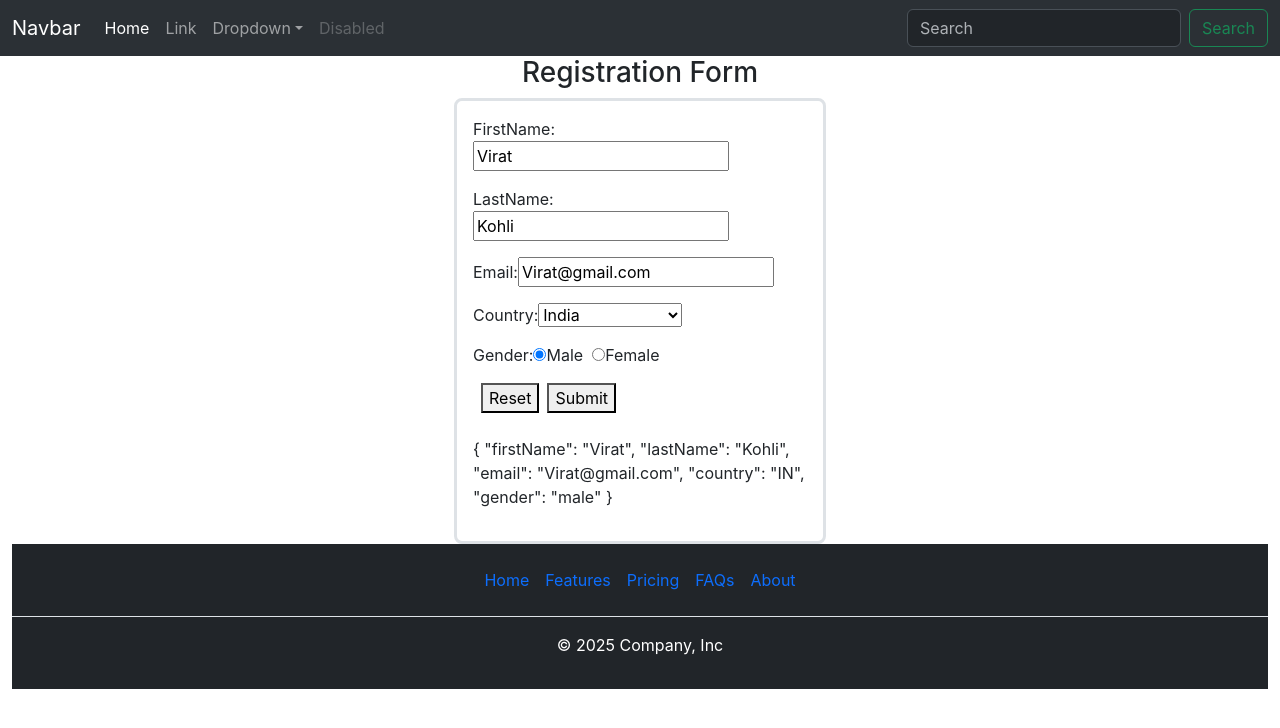
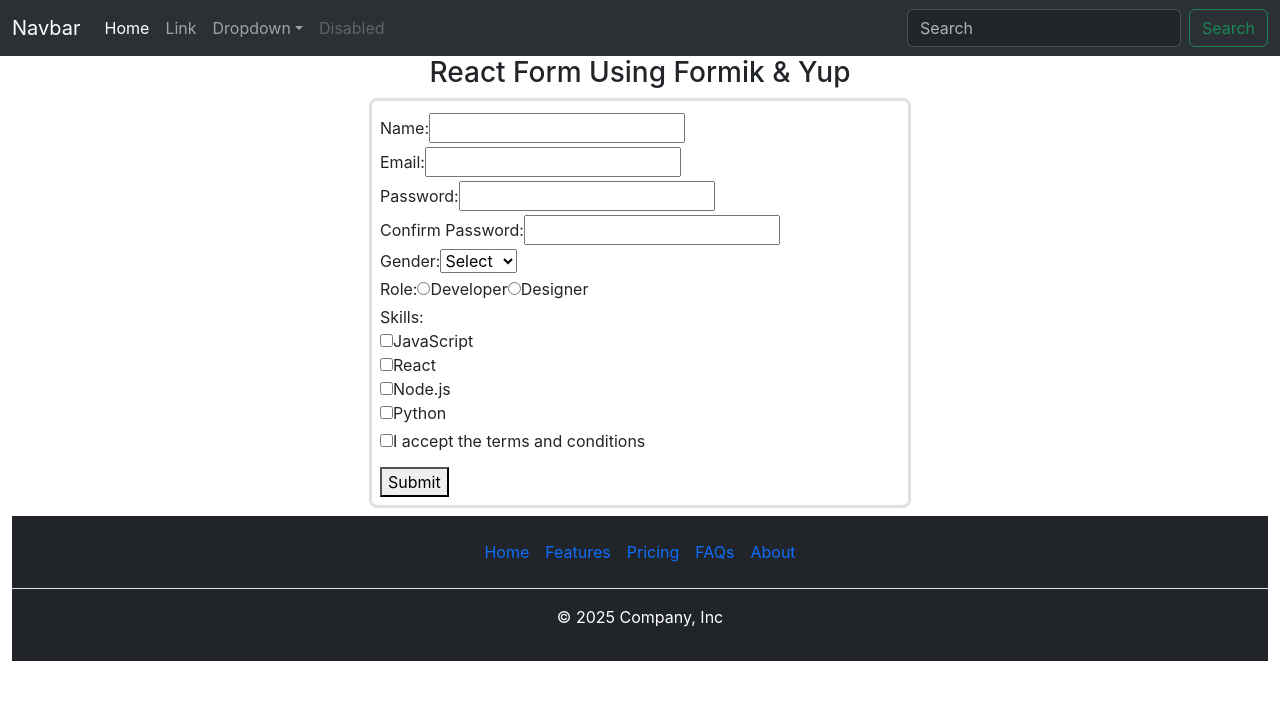
Before and after one commit to sanjaysamantra1/NareshIT_React_11_july_2026, a React (Create React App) app in the folder react_project_1/: page / in a window 1280 px wide. Shown: the top 728 px of the page. Built offline with nearby package versions, Linux system fonts and the light colour scheme.

Commit message:
formik & yup

```diff
--- a/react_project_1/package.json
+++ b/react_project_1/package.json
@@ -9,6 +9,7 @@
     "@testing-library/user-event": "^13.5.0",
     "awesome-snackbar": "^2.0.7",
     "axios": "^1.20.0",
+    "formik": "^2.4.9",
     "react": "^19.2.8",
     "react-dom": "^19.2.8",
     "react-icons": "^5.7.0",
@@ -17,7 +18,8 @@
     "react-paginate": "^8.3.0",
     "react-scripts": "5.0.1",
     "sweetalert2": "^11.26.25",
-    "web-vitals": "^2.1.4"
+    "web-vitals": "^2.1.4",
+    "yup": "^1.7.1"
   },
   "scripts": {
     "start": "react-scripts start",
--- a/react_project_1/src/components/body/Body.js
+++ b/react_project_1/src/components/body/Body.js
@@ -31,6 +31,7 @@ import UseMemo_Test from '../hooks/UseMemo_Test'
 import ProductSearch from '../hooks/ProductSearch'
 import Addition from '../form/Addition'
 import RegistrationForm from '../form/RegistrationForm'
+import SignUpForm from '../form/SignUpForm'
 
 export default function Body() {
   const [flag,setFlag] = useState(true);
@@ -69,7 +70,8 @@ export default function Body() {
       {/* <UseMemo_Test/> */}
       {/* <ProductSearch/> */}
       {/* <Addition/> */}
-      <RegistrationForm/>
+      {/* <RegistrationForm/> */}
+      <SignUpForm/>
     </div>
   )
 }
--- /dev/null
+++ b/react_project_1/src/components/form/SignUpForm.jsx
@@ -0,0 +1,122 @@
+import React, { useState } from 'react';
+import { Formik, Form, Field, ErrorMessage } from "formik";
+import * as Yup from "yup";
+
+const initialFormValue = {
+    name: "", email: "", password: "", confirmPassword: "",
+    gender: "", role: "", skills: [], acceptTerms: false
+}
+const skillsList = ["JavaScript", "React", "Node.js", "Python"];
+const validationSchema = Yup.object({
+    name: Yup.string().required("Name is required"),
+    email: Yup.string()
+        .email("Invalid email address")
+        .required("Email is required"),
+    password: Yup.string()
+        .min(6, "Password must be at least 6 characters")
+        .required("Password is required"),
+    confirmPassword: Yup.string()
+        .oneOf([Yup.ref("password"), null], "Passwords must match")
+        .required("Confirm password is required"),
+    gender: Yup.string().required("Gender is required"),
+    role: Yup.string().required("Role is required"),
+    skills: Yup.array().min(1, "Select at least one skill"),
+    acceptTerms: Yup.boolean().oneOf([true], "You must accept the terms"),
+});
+
+
+export default function SignUpForm() {
+    const [formData, setFormData] = useState(null);
+
+    return <>
+        <h3 className='text-center'>React Form Using Formik & Yup</h3>
+        <div className='col-sm-6 offset-sm-3'>
+            <div className='border border-3 rounded-3 p-2 m-2'>
+                <Formik
+                    initialValues={initialFormValue}
+                    validationSchema={validationSchema}
+                    onSubmit={(values, { resetForm }) => {
+                        setFormData(values);
+                        resetForm();
+                    }}
+                >
+                    {({ values, isSubmitting }) => (
+                        <Form>
+                            <div className='my-1'>
+                                <label>Name:</label>
+                                <Field name="name" type="text" />
+                                <div className="text-danger"><ErrorMessage name="name" /></div>
+                            </div>
+                            <div className='my-1'>
+                                <label>Email:</label>
+                                <Field name="email" type="email" />
+                                <div className="text-danger"><ErrorMessage name="email" /></div>
+                            </div>
+                            <div className='my-1'>
+                                <label>Password:</label>
+                                <Field name="password" type="password" />
+                                <div className="text-danger"><ErrorMessage name="password" /></div>
+                            </div>
+                            <div className='my-1'>
+                                <label>Confirm Password:</label>
+                                <Field name="confirmPassword" type="password" />
+                                <div className="text-danger"><ErrorMessage name="confirmPassword" /></div>
+                            </div>
+                            <div className='my-1'>
+                                <label>Gender:</label>
+                                <Field as="select" name="gender">
+                                    <option value="">Select</option>
+                                    <option value="male">Male</option>
+                                    <option value="female">Female</option>
+                                </Field>
+                                <div className="text-danger"><ErrorMessage name="gender" /></div>
+                            </div>
+                            <div className='my-1'>
+                                <label>Role:</label>
+                                <label>
+                                    <Field type="radio" name="role" value="developer" />
+                                    Developer
+                                </label>
+                                <label>
+                                    <Field type="radio" name="role" value="designer" />
+                                    Designer
+                                </label>
+                                <div className="text-danger"><ErrorMessage name="role" /></div>
+                            </div>
+                            <div className='my-1'>
+                                <label>Skills:</label>
+                                {skillsList.map((skill) => (
+                                    <label key={skill} style={{ display: "block" }}>
+                                        <Field
+                                            type="checkbox"
+                                            name="skills"
+                                            value={skill}
+                                        />
+                                        {skill}
+                                    </label>
+                                ))}
+                                <div className="text-danger"><ErrorMessage name="skills" /></div>
+                            </div>
+                            <div className='my-1'>
+                                <label>
+                                    <Field type="checkbox" name="acceptTerms" />
+                                    I accept the terms and conditions
+                                </label>
+                                <div className="text-danger"><ErrorMessage name="acceptTerms" /></div>
+                            </div>
+                            <button type="submit" disabled={isSubmitting} style={{ marginTop: "10px" }}>
+                                Submit
+                            </button>
+                        </Form>
+                    )}
+                </Formik>
+                {formData && (
+                    <div style={{ marginTop: "20px", background: "#f9f9f9", padding: "15px" }}>
+                        <h3>Submitted Data:</h3>
+                        <pre>{JSON.stringify(formData, null, 2)}</pre>
+                    </div>
+                )}
+            </div>
+        </div>
+    </>
+}
```
Also changed, not shown: 1 other file (tests, documents, lock files or other folders).
